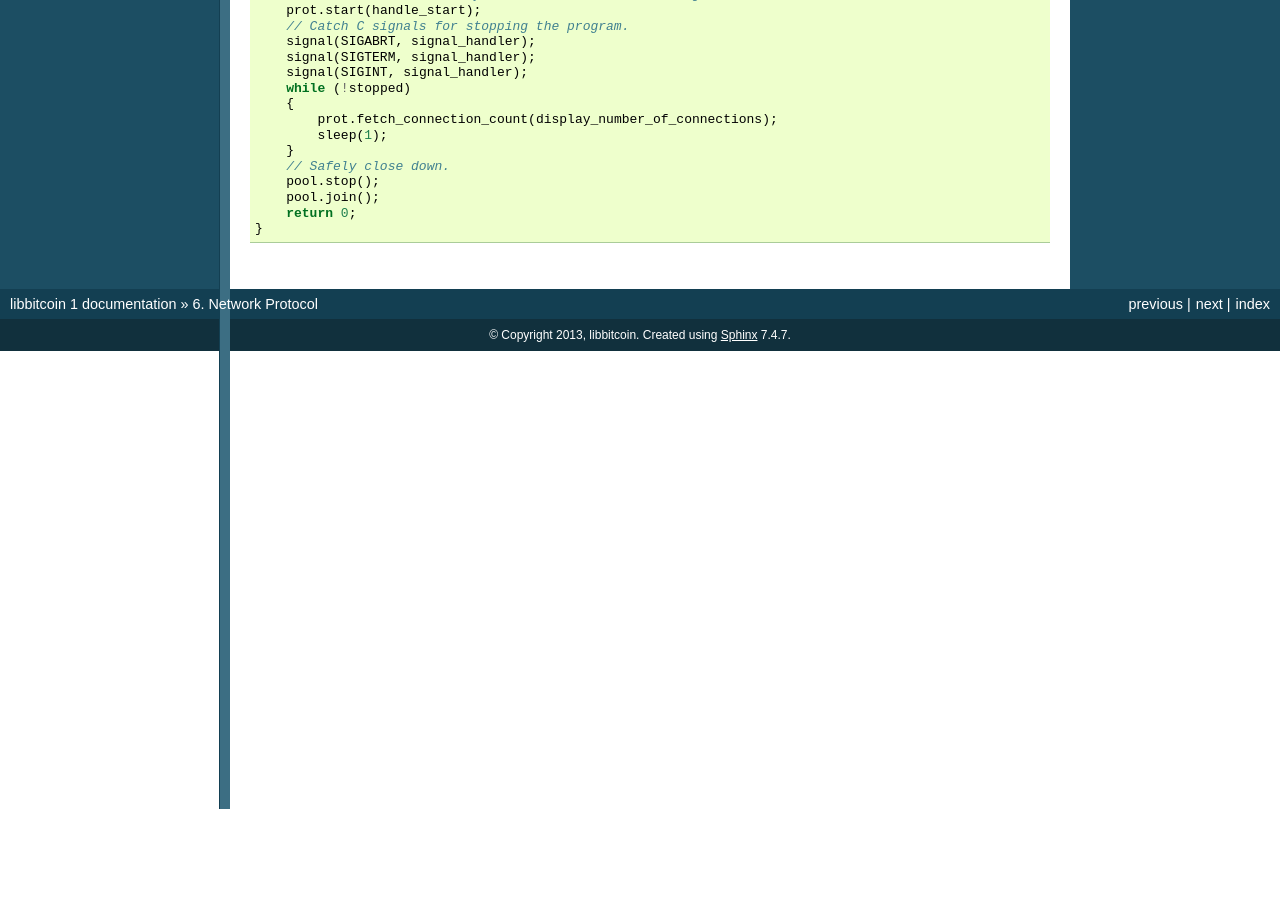
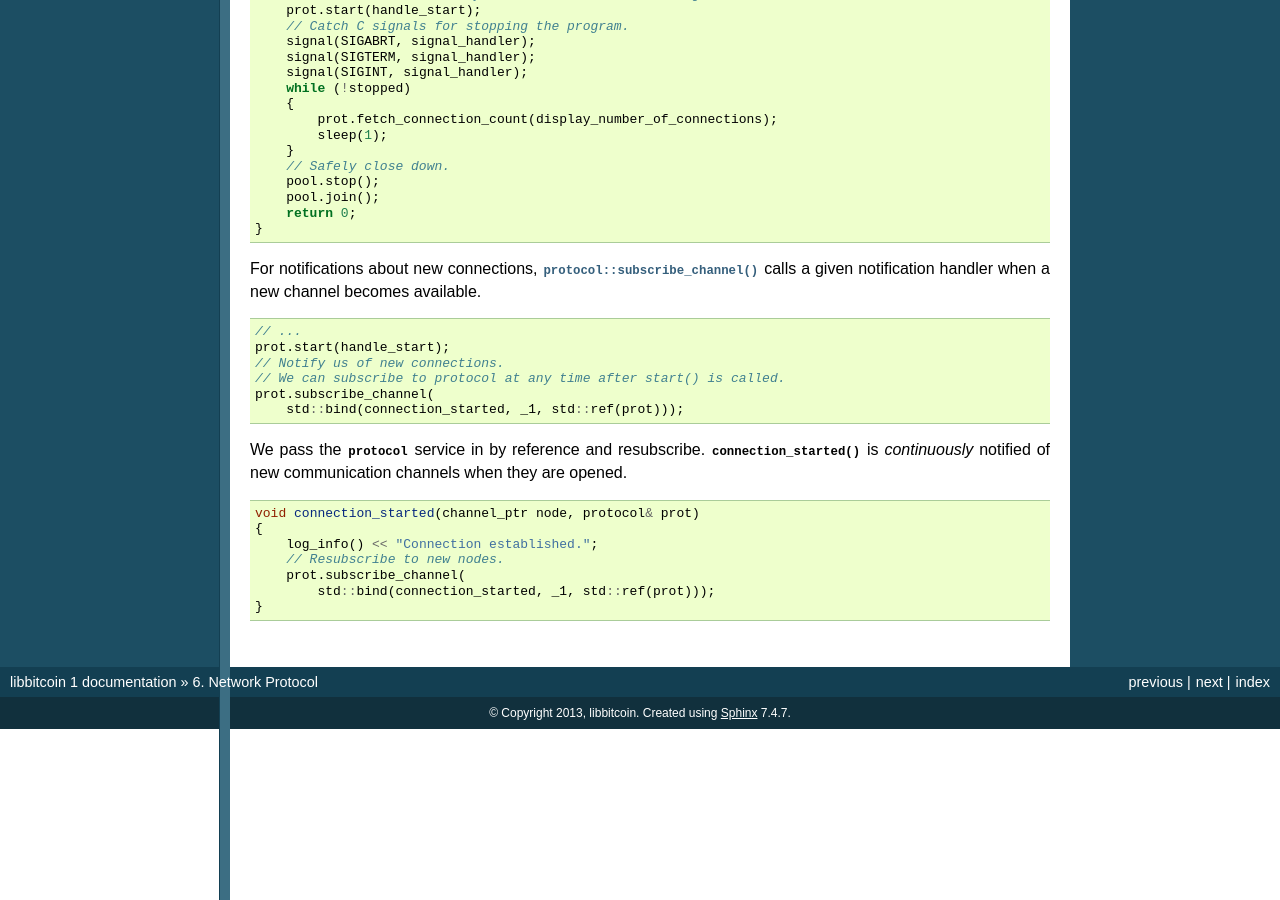
Before and after one commit to timjones47477timjones/libbitcoin-system, a Sphinx documentation site: the page built from doc/sphinx/network.rst, in a window 1280 px wide and 900 px high, scrolled down 4817 px. Built offline with Sphinx 7.4.7, drawn with Linux system fonts in a browser that asks for light colours; pages that are not in the unit, such as notebooks, are missing from menus; before the commit the page ends 5626 px from its top, so only the background shows below that.

Commit message:
section about subscribing to new channels.

```diff
--- a/doc/sphinx/network.rst
+++ b/doc/sphinx/network.rst
@@ -320,3 +320,27 @@ the network. It displays the connection count every second.
         pool.join();
         return 0;
     }
+
+For notifications about new connections, :func:`protocol::subscribe_channel`
+calls a given notification handler when a new channel becomes available.
+::
+
+    // ...
+    prot.start(handle_start);
+    // Notify us of new connections.
+    // We can subscribe to protocol at any time after start() is called.
+    prot.subscribe_channel(
+        std::bind(connection_started, _1, std::ref(prot)));
+
+We pass the :class:`protocol` service in by reference and resubscribe.
+:func:`connection_started` is *continuously* notified of new
+communication channels when they are opened.
+::
+
+    void connection_started(channel_ptr node, protocol& prot)
+    {
+        log_info() << "Connection established.";
+        // Resubscribe to new nodes.
+        prot.subscribe_channel(
+            std::bind(connection_started, _1, std::ref(prot)));
+    }
```
